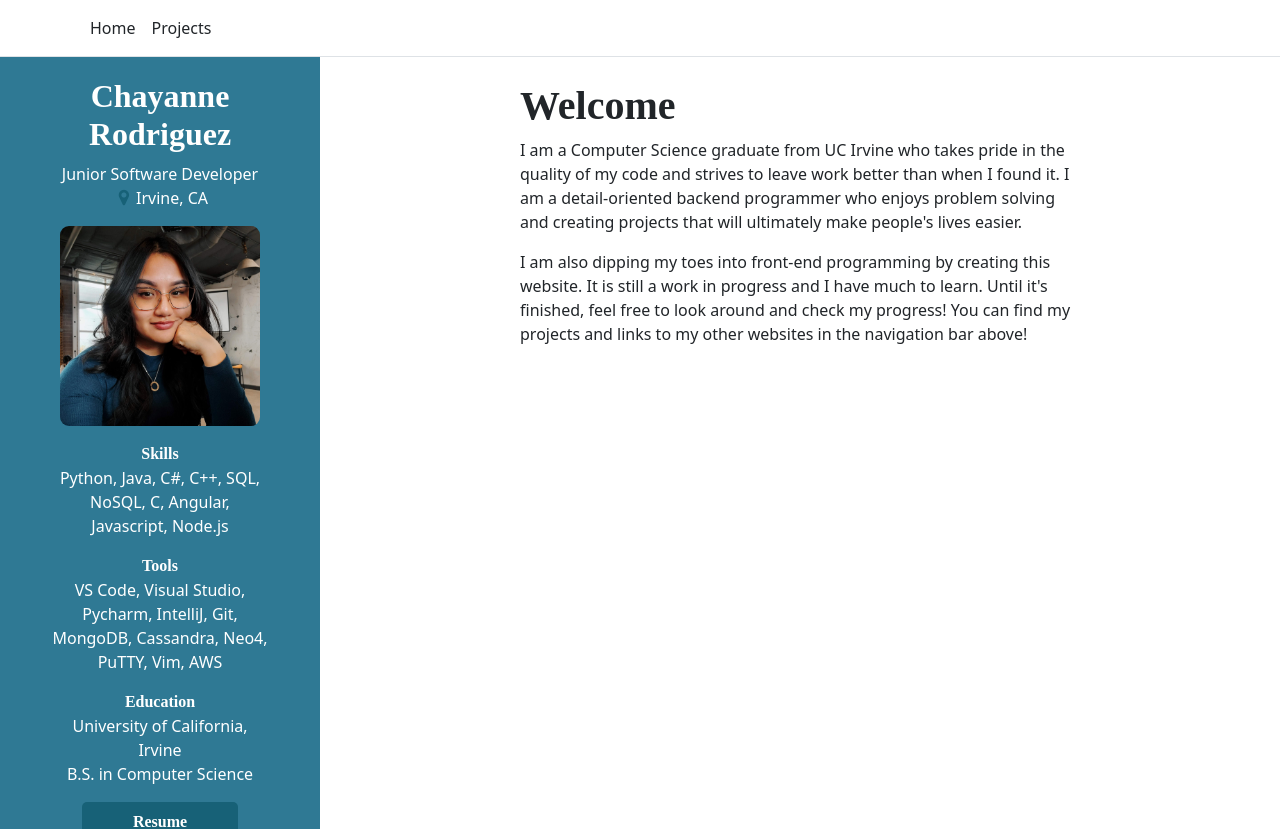
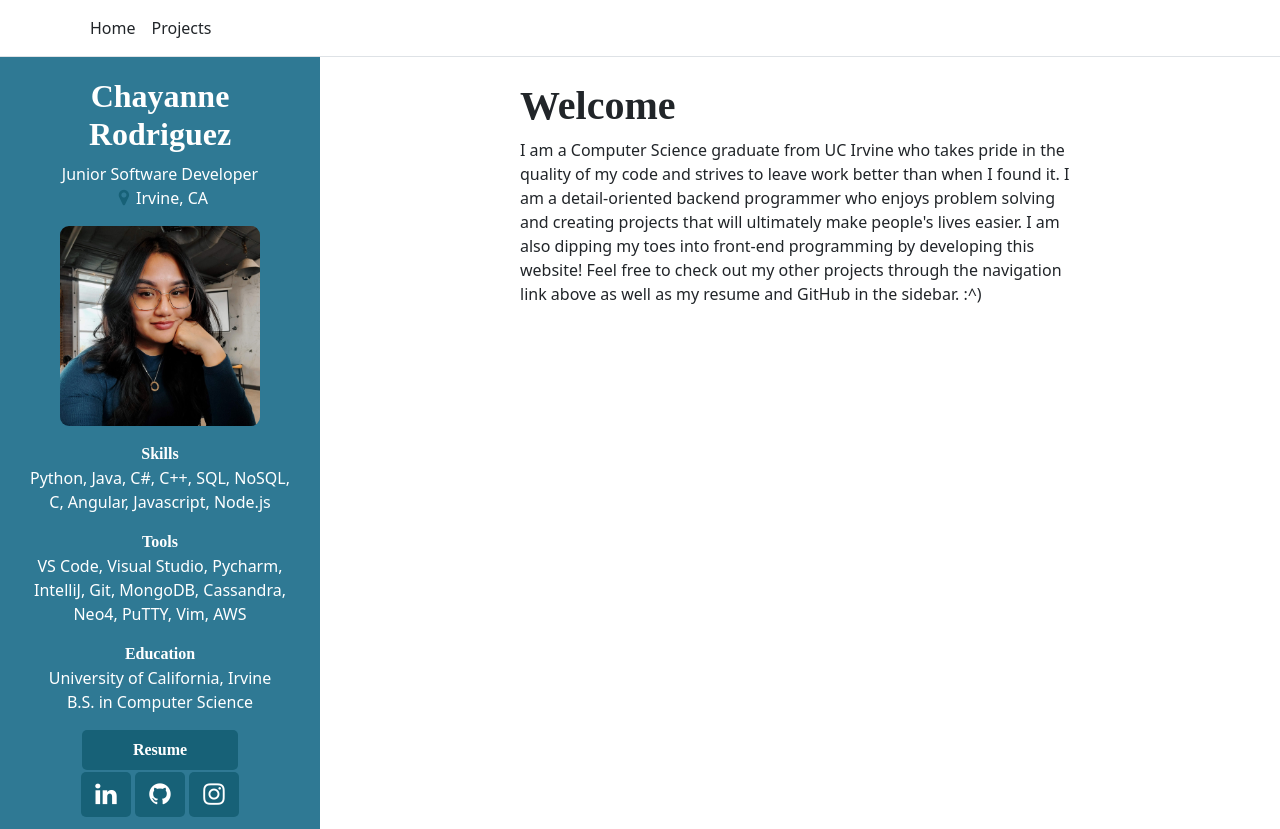
Before and after one commit to chaydotgit/PersonalWebsite, an Angular app: page / in a window 1280 px wide. Shown: the top 829 px of the page. Built offline with nearby package versions, Linux system fonts and the light colour scheme; a web font is replaced by a local one.

Commit message:
fixed margin sizes and text alignment @ certain screen sizes

```diff
--- a/src/app/home/home.component.css
+++ b/src/app/home/home.component.css
@@ -7,7 +7,7 @@
 .sidenav {
   text-align: center;
   background-color: #2f7994;
-  padding: 20px 50px;
+  padding: 20px 2%;
 }
 
 .fancy-txt {
@@ -20,11 +20,18 @@
   border-radius: 9px;
   height: 200px;
   width: 200px;
+  margin: auto;
 }
 
 .main {
   text-align: left;
   margin-top: 15px;
+}
+
+@media screen and (max-width: 600px) {
+  .main {
+    text-align: center;
+  }
 }
 
 .button {
--- a/src/app/home/home.component.html
+++ b/src/app/home/home.component.html
@@ -25,15 +25,12 @@
 
   <div class="text-section flex-grow-1" fxFlex.gt-xs="60" fxFlex.gt-md="75">
     <div class="main">
-      <div class="fancy-txt h1">Welcome</div>
-      <p>I am a Computer Science graduate from UC Irvine who takes pride in the quality of my code
-        and strives to leave work better than when I found it. I am a detail-oriented backend programmer who enjoys problem solving
-        and creating projects that will ultimately make people's lives easier.
-      </p>
-      <p>
-        I am also dipping my toes into front-end programming by creating this website. It is still a work in progress and I have
-        much to learn. Until it's finished, feel free to look around and check my progress! You can find my projects and links to
-        my other websites in the navigation bar above!
+      <div class="welcome fancy-txt h1">Welcome</div>
+      <p>I am a Computer Science graduate from UC Irvine who takes pride in the quality of my code and strives to leave
+        work better than when I found it. I am a detail-oriented backend programmer who enjoys problem solving and creating
+        projects that will ultimately make people's lives easier. I am also dipping my toes into front-end programming by
+        developing this website! Feel free to check out my other projects through the navigation link above as well as my
+        resume and GitHub in the sidebar. :^)
       </p>
     </div>
   </div>
--- a/src/styles.css
+++ b/src/styles.css
@@ -21,13 +21,19 @@ body {
 }
 
 .text-section {
-  margin: 10px 200px 20px;
+ margin: 10px 30px 20px;
 }
 
-@media screen and (max-width: 600px) {
-  .text-section {
-    margin: 10px 30px 20px;
-  }
+@media screen and (min-width: 600px) {
+ .text-section {
+   margin: 10px 75px 20px;
+ }
+}
+
+@media screen and (min-width: 1280px) {
+ .text-section {
+   margin: 10px 200px 20px;
+ }
 }
 
 footer {
```
